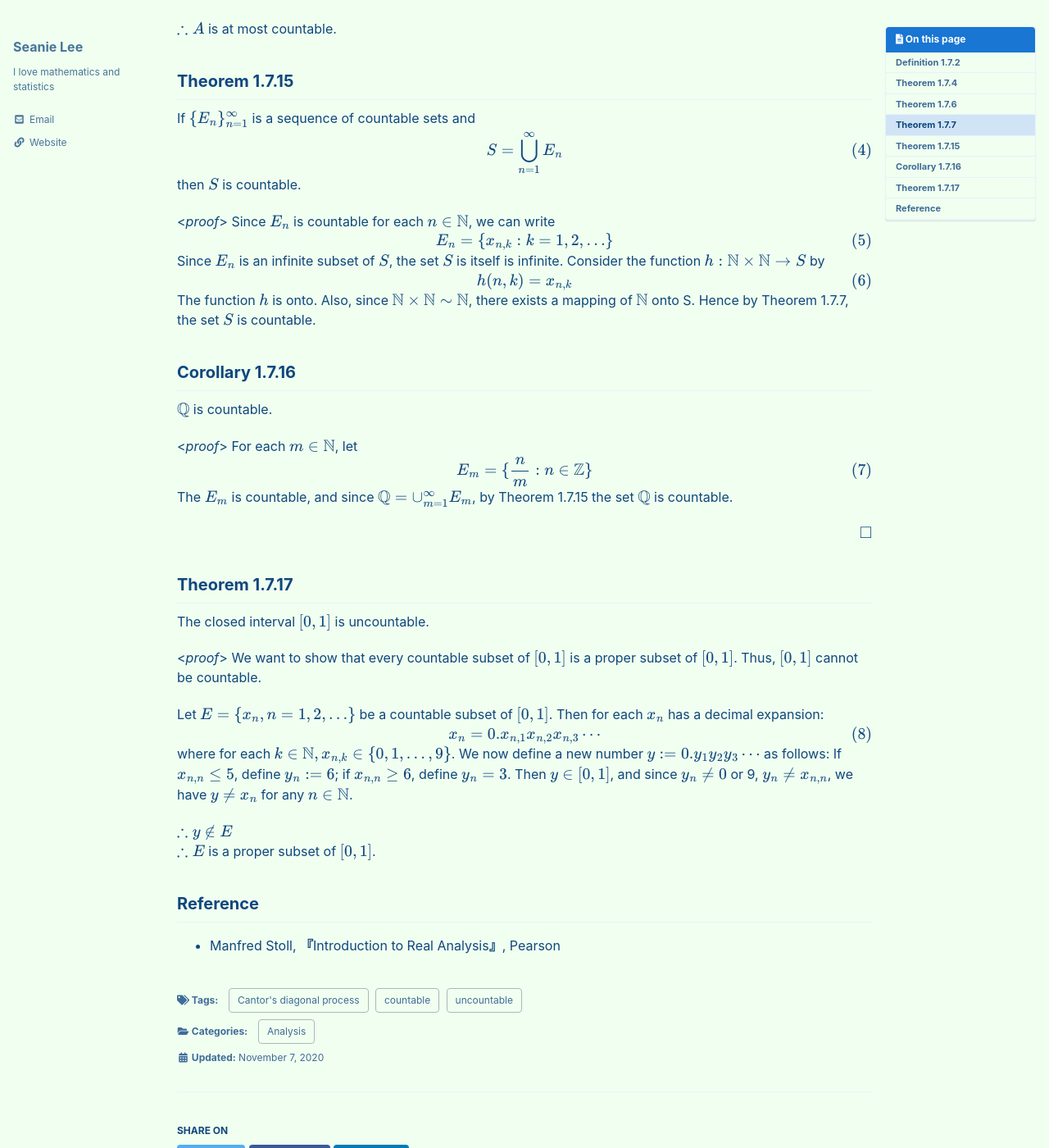
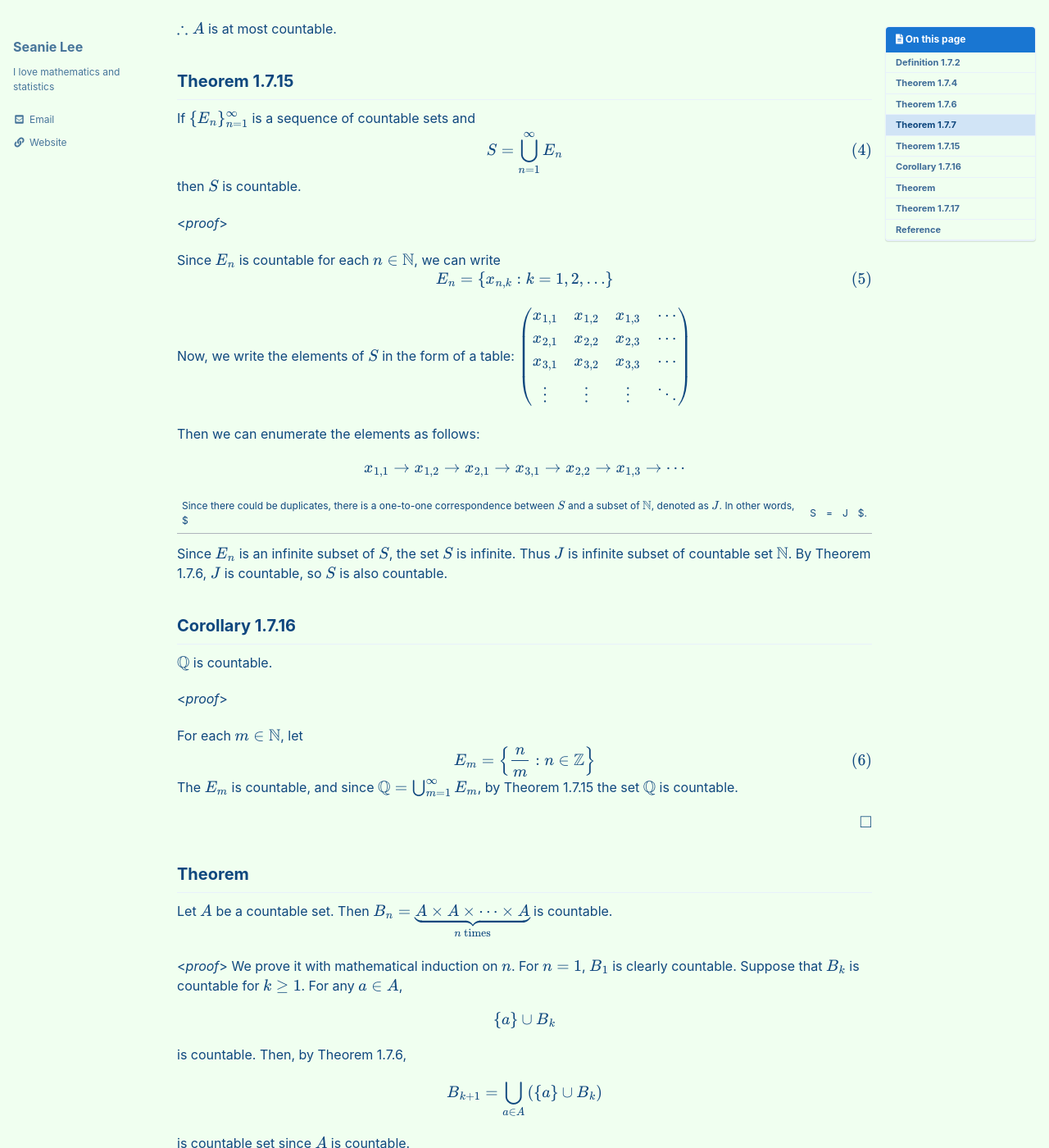
Before and after one commit to seanie12/blog, a Jekyll site: the page built from _posts/2020-11-07-countable-uncoutable.md, in a window 1280 px wide and 1400 px high, scrolled down 1555 px. Shown: the whole window at 82% size. Built offline with Jekyll 4.4.1, drawn with Linux system fonts in a browser that asks for light colours; cached includes are drawn as plain includes; formulas are drawn with MathJax 3; some of the changed text lies outside the part shown.

Commit message:
Update 2020-11-07-countable-uncoutable.md

```diff
--- a/_posts/2020-11-07-countable-uncoutable.md
+++ b/_posts/2020-11-07-countable-uncoutable.md
@@ -88,34 +88,76 @@ $$
 then $S$ is countable.
 
 <*proof*>
+
 Since $E_n$ is countable for each $n\in \mathbb{N}$, we can write
 $$
 \begin{align}
 E_n =\{x_{n,k}: k=1,2,\ldots\}
 \end{align}
 $$
-Since $E_n$ is an infinite subset of $S$, the set $S$ is itself is infinite.  Consider the function $h:\mathbb{N}\times\mathbb{N}\to S$ by
+
+Now, we write the elements of $S$ in the form of a table:
 $$
-\begin{align}
-h(n,k) = x_{n,k}
-\end{align}
+\begin{align*}
+\begin{pmatrix}
+x_{1,1}& x_{1,2}& x_{1,3}&\cdots\\
+x_{2,1}& x_{2,2}& x_{2,3}&\cdots\\
+x_{3,1}& x_{3,2}& x_{3,3}& \cdots\\
+\vdots&\vdots&\vdots&\ddots
+\end{pmatrix}
+\end{align*}
 $$
-The function $h$ is onto. Also, since $\mathbb{N}\times\mathbb{N}\sim \mathbb{N}$, there exists a mapping of $\mathbb{N}$ onto S. Hence by Theorem 1.7.7, the set $S$ is countable.
+
+Then we can enumerate the elements as follows:
+
+$$
+\begin{align*}
+x_{1,1}\to x_{1,2}\to x_{2,1}\to x_{3,1}\to x_{2,2}\to x_{1,3}\to \cdots
+\end{align*}
+$$
+
+Since there could be duplicates, there is a one-to-one correspondence between $S$ and a subset of $\mathbb{N}$, denoted as $J$.  In other words, $|S|=|J|$.
+
+ Since $E_n$ is an infinite subset of $S$, the set $S$ is infinite. Thus $J$ is infinite subset of countable set $\mathbb{N}$. By Theorem 1.7.6, $J$ is countable, so $S$ is also countable.
 $$\tag*{$\square$}$$
 
 ## Corollary 1.7.16
 $\mathbb{Q}$ is countable.
 
 <*proof*>
+
 For each $m\in\mathbb{N}$, let
 $$
 \begin{align}
-E_m = \{\frac{n}{m}:n\in\mathbb{Z}\}
+E_m = \left\{\frac{n}{m}:n\in\mathbb{Z}\right\}
 \end{align}
 $$
-The $E_m$ is countable, and since $\mathbb{Q} = \cup_{m=1}^\infty E_m$, by Theorem 1.7.15 the set $\mathbb{Q}$ is countable.
+The $E_m$ is countable, and since $\mathbb{Q} = \bigcup_{m=1}^\infty E_m$, by Theorem 1.7.15 the set $\mathbb{Q}$ is countable.
 
 $$\tag*{$\square$}$$
+
+## Theorem
+Let $A$ be a countable set. Then $B_n = \underbrace{A\times A\times \cdots \times A}_{n \text{ times}}$ is countable.
+
+<*proof*>
+We prove it with mathematical induction on $n$. For $n=1$, $B_1$ is clearly countable. Suppose that $B_{k}$ is countable for $k\geq 1$. For any $a\in A$,
+
+$$
+\begin{align*}
+\{a\}\cup B_k
+\end{align*}
+$$
+
+is countable. Then, by Theorem 1.7.6,
+
+$$
+\begin{align*}
+B_{k+1}=\bigcup_{a\in A} \left( \{a \}\cup B_k \right)
+\end{align*}
+$$
+
+is countable set since $A$ is countable.
+ $$\tag*{$\square$}$$
 
 ## Theorem 1.7.17
 The closed interval $[0,1]$ is uncountable.
```
